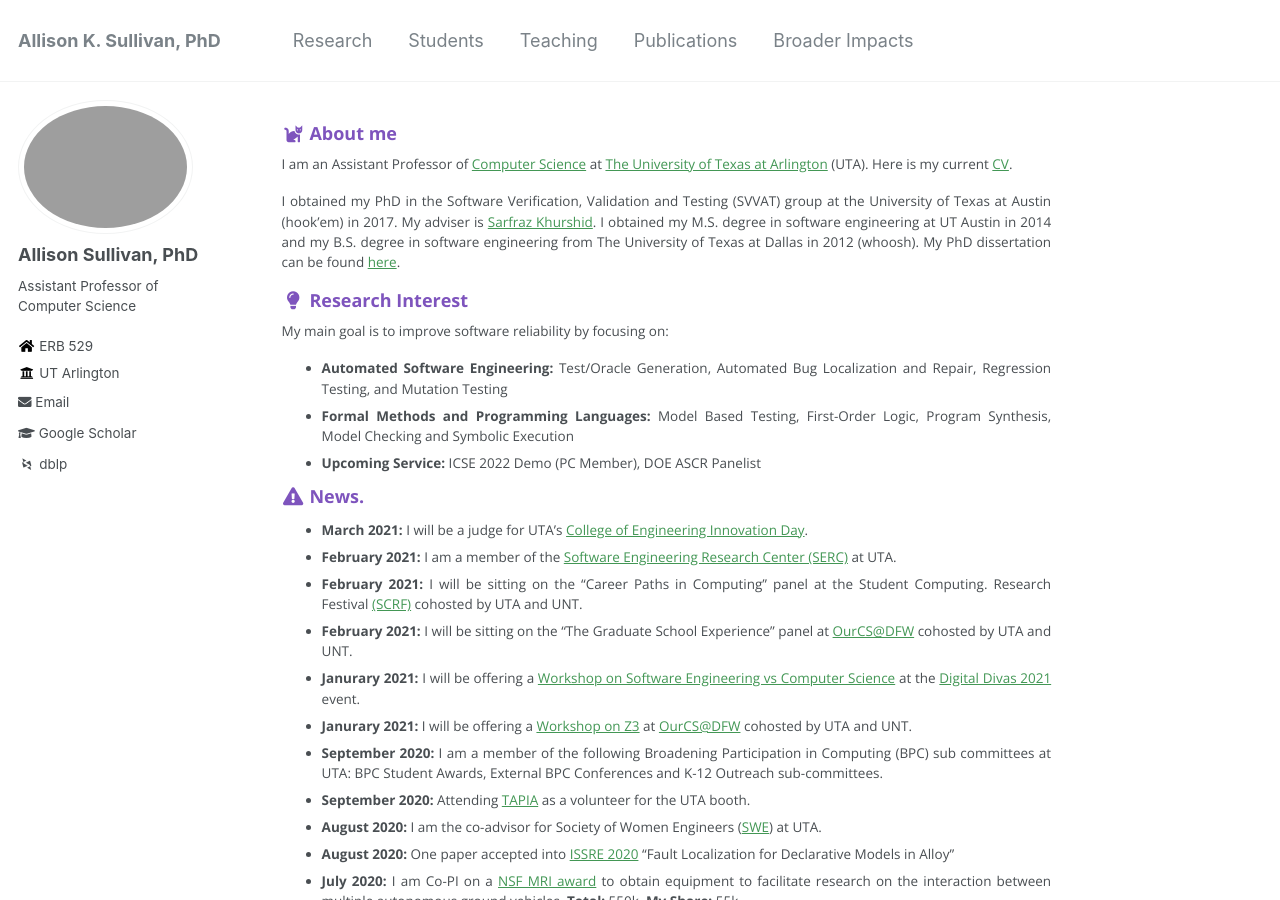
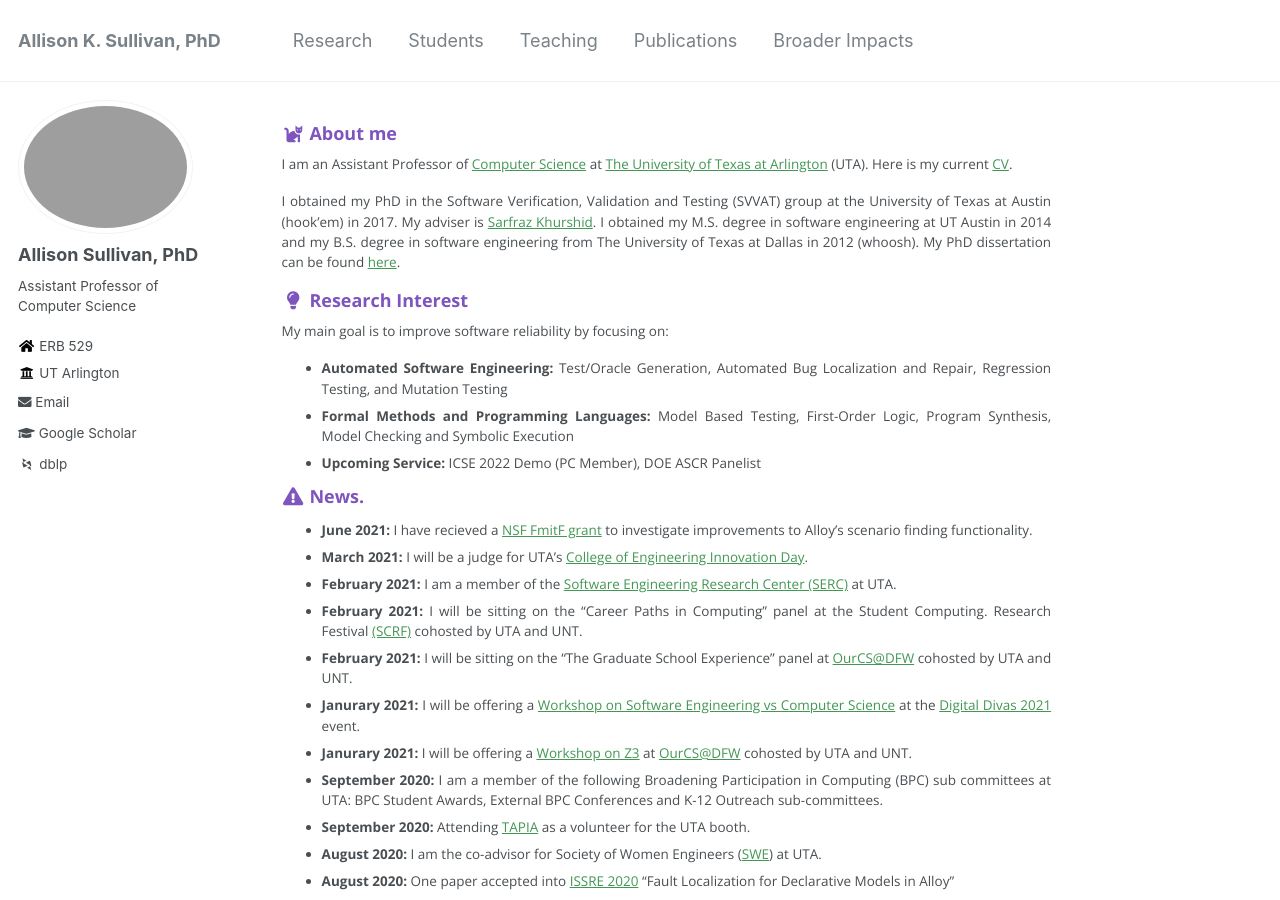
Before and after one commit to Allisonius/allisonius.github.io, a Jekyll site: the page built from _pages/about.md, in a window 1280 px wide and 900 px high. Built offline with Jekyll 4.4.1, drawn with Linux system fonts in a browser that asks for light colours; some web fonts are replaced.

Commit message:
Update about.md

```diff
--- a/_pages/about.md
+++ b/_pages/about.md
@@ -24,6 +24,7 @@ Checking and Symbolic Execution
 
 
 ### <i class="fa fa-fw fa-exclamation-triangle" aria-hidden="true"></i> News.
+* **June 2021:** I have recieved a [NSF FmitF grant](https://www.nsf.gov/funding/pgm_summ.jsp?pims_id=505518) to investigate improvements to Alloy's scenario finding functionality.
 * **March 2021:** I will be a judge for UTA's [College of Engineering Innovation Day](https://www.uta.edu/academics/schools-colleges/engineering/students/innovation-day/).
 * **February 2021:** I am a member of the [Software Engineering Research Center (SERC)](https://se-research-center.uta.edu/) at UTA.
 * **February 2021:** I will be sitting on the "Career Paths in Computing" panel at the Student Computing.
```
